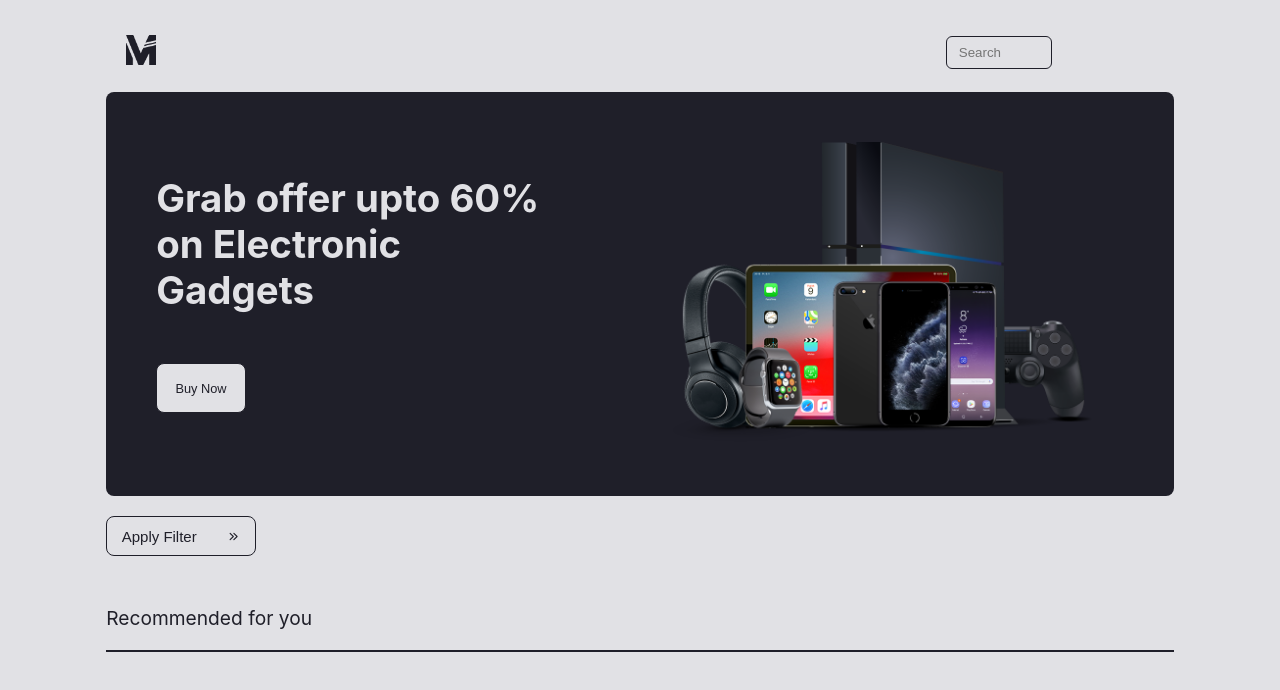
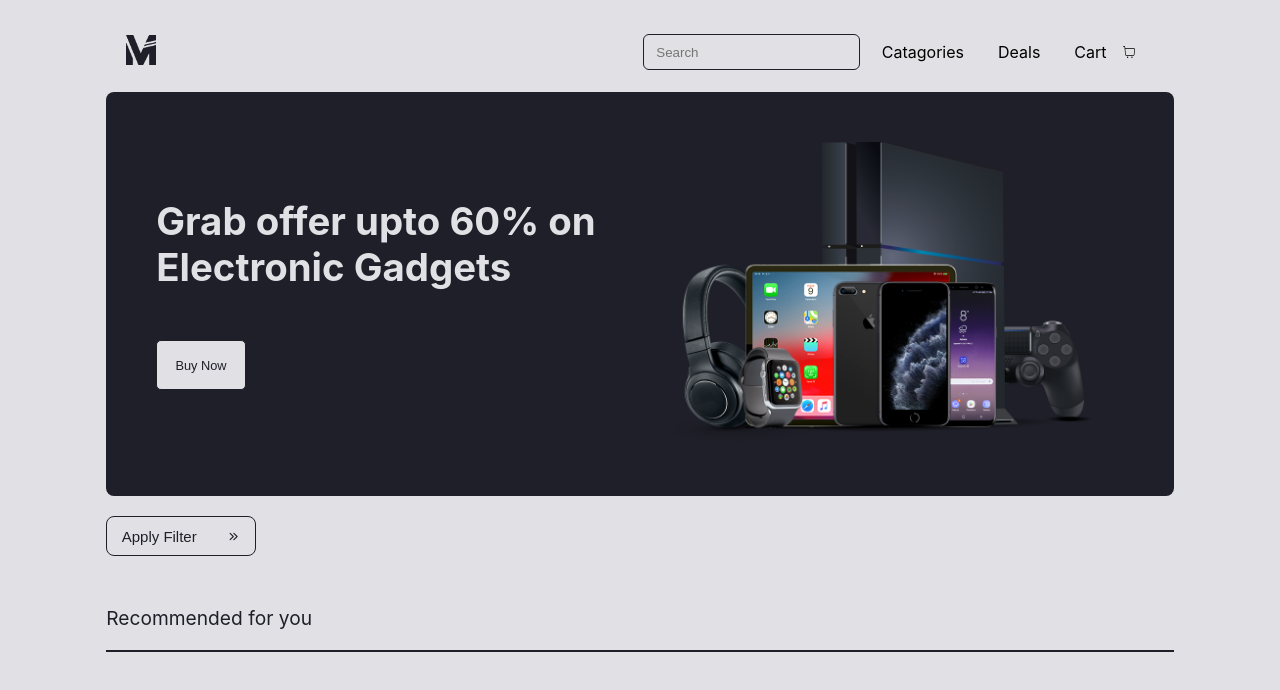
Before and after one commit to sugan-g-14/Client, a React (Create React App) app: page / in a window 1280 px wide. Shown: the top 690 px of the page. Built offline with nearby package versions, Linux system fonts and the light colour scheme; no server answers.

Commit message:
banner aligned for mob

```diff
--- a/src/Screens/Home/Banner/Banner.scss
+++ b/src/Screens/Home/Banner/Banner.scss
@@ -10,7 +10,7 @@
     &_left{
         width: 50%;
         display: flex;
-        justify-content: center;
+        justify-content: space-around;
         flex-direction: column;
         align-items: flex-start;
         h1{
@@ -20,12 +20,13 @@
             font-size: clamp(12px,3vw,40px);
             align-self: flex-start;
             margin-bottom:50px ;
+            width: 100%;
         }
         button{
-            width: clamp(70px,7vw,200px);
-            height: clamp(10px,6vw,50px);
-            font-size: clamp(10px,1vw,20px);
-            border-radius: 8px;
+            width: clamp(50px,7vw,200px);
+            height: clamp(5px,4vw,50px);
+            font-size: clamp(8px,1vw,20px);
+            border-radius: 5px;
             background-color: var(--primary-color);
             color: var(--secondary-color);
             border: 1px solid var(--secondary-color);
@@ -35,7 +36,14 @@
     &_right{
         width: 50%;
         img{
-            height: clamp(100px,25vw,300px);
+            height: clamp(80px,25vw,300px);
         }
     }
 }
+
+@media screen and (max-width:800px){
+    .Banner{
+        padding: 20px;
+
+    }
+}
--- a/src/Screens/Home/Body/Body.scss
+++ b/src/Screens/Home/Body/Body.scss
@@ -54,6 +54,7 @@
         background-color: var(--secondary-color);
     }
     .Container{
+        width: 100%;
         display: flex;
         align-items: center;
         justify-content: center;
--- a/src/Screens/Home/Body/Card/Card.scss
+++ b/src/Screens/Home/Body/Card/Card.scss
@@ -79,3 +79,43 @@
         }
     }
 }
+
+@media screen and (max-width:800px){
+    .Card{
+        height: 320px;
+        max-width: 300px;
+        flex-basis: 220px;
+        border-radius: 8px;
+        &_img{
+            height: 50%;
+            border-radius: 8px;
+            img{
+                height: 100px;
+            }
+        }
+        &_desc{
+            height: 50%;
+            .desc_top{
+                h1{
+                    font-size: 15px;
+                }
+                h2{
+                    font-size: 12px;
+                }
+            }
+            p{
+                font-size: 10px;
+            }
+            .rating{
+                font-size: 10px;
+            }
+            .btn{
+                button{
+                    height: 25px;
+                    border-radius: 5px;
+                    font-size: 10px;
+                }
+            }
+        }
+    }
+}
--- a/src/Screens/Home/Header/index.jsx
+++ b/src/Screens/Home/Header/index.jsx
@@ -30,7 +30,9 @@ const Header = () =>{
             </div>
             <nav>
                 <input type="text" placeholder="Search" onChange={handleSearch}/>
-
+                    <p>Catagories</p>
+                    <p>Deals</p>
+                    <p onClick={()=>navigate("/Cart")} id="cart"><span>Cart</span><CiShoppingCart/></p>
             </nav>
             <div className="mobNav">
                 <AiOutlineBars size={28} onClick={()=>setOpen(prev=>!prev)}/>
```
